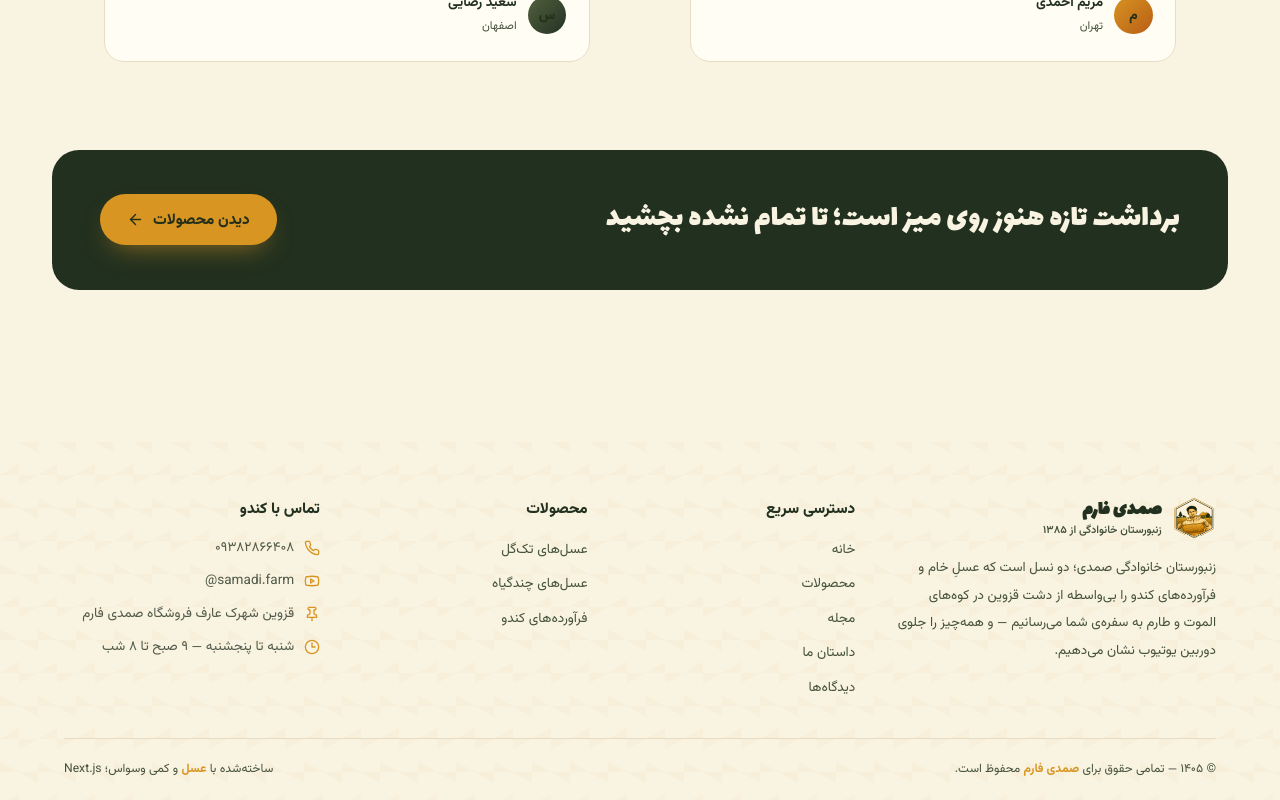
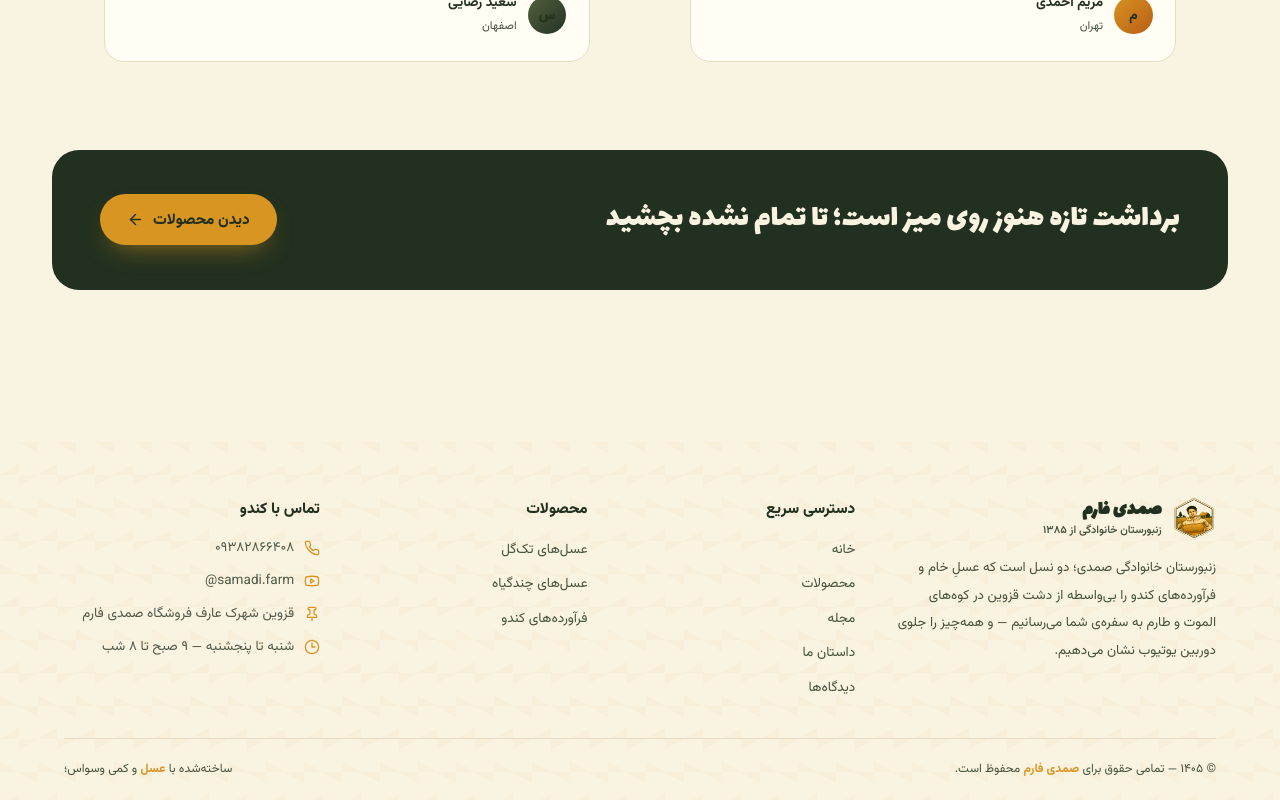
Before and after one commit to hoseinsamadi/SamadiFarm-FrontEnd, a Next.js app: page / in a window 1280 px wide. Shown: the part 2307-3107 px from the top of the page. Built offline with nearby package versions, Linux system fonts and the light colour scheme.

Commit message:
remove text next.js

```diff
--- a/src/components/Footer.tsx
+++ b/src/components/Footer.tsx
@@ -15,6 +15,6 @@
       <nav aria-label="دسترسی سریع"><h4 className="footer-title">دسترسی سریع</h4><ul className="footer-links">{NAV_ROUTES.map((l) => <li key={l.to}><Link href={l.to}>{l.label}</Link></li>)}</ul></nav>
       <nav aria-label="دسته‌بندی محصولات"><h4 className="footer-title">محصولات</h4><ul className="footer-links">{CATEGORIES.filter((c) => !("scrollTo" in c)).map((c) => <li key={c.id}><button type="button" onClick={() => goCategory(c.id as CategoryId)}>{c.title}</button></li>)}</ul></nav>
       <div><h4 className="footer-title">تماس با کندو</h4><ul className="footer-contact"><li><IconPhone size={16}/><a href={CONTACT.phoneHref} dir="ltr">{CONTACT.phone}</a></li><li><IconYoutube size={16}/><a href={CONTACT.YOUTUBEHref} target="_blank" rel="noreferrer" dir="ltr">@{CONTACT.YOUTUBE}</a></li><li><IconPin size={16}/><span>{CONTACT.address}</span></li><li><IconClock size={16}/><span>{CONTACT.hours}</span></li></ul></div>
-    </div><div className="footer-bottom"><span>© {FOOTER_YEAR} — تمامی حقوق برای <strong>{BRAND.name}</strong> محفوظ است.</span><span>ساخته‌شده با <strong>عسل</strong> و کمی وسواس؛ Next.js</span></div></div></footer>
+    </div><div className="footer-bottom"><span>© {FOOTER_YEAR} — تمامی حقوق برای <strong>{BRAND.name}</strong> محفوظ است.</span><span>ساخته‌شده با <strong>عسل</strong> و کمی وسواس؛</span></div></div></footer>
   );
 }
```
